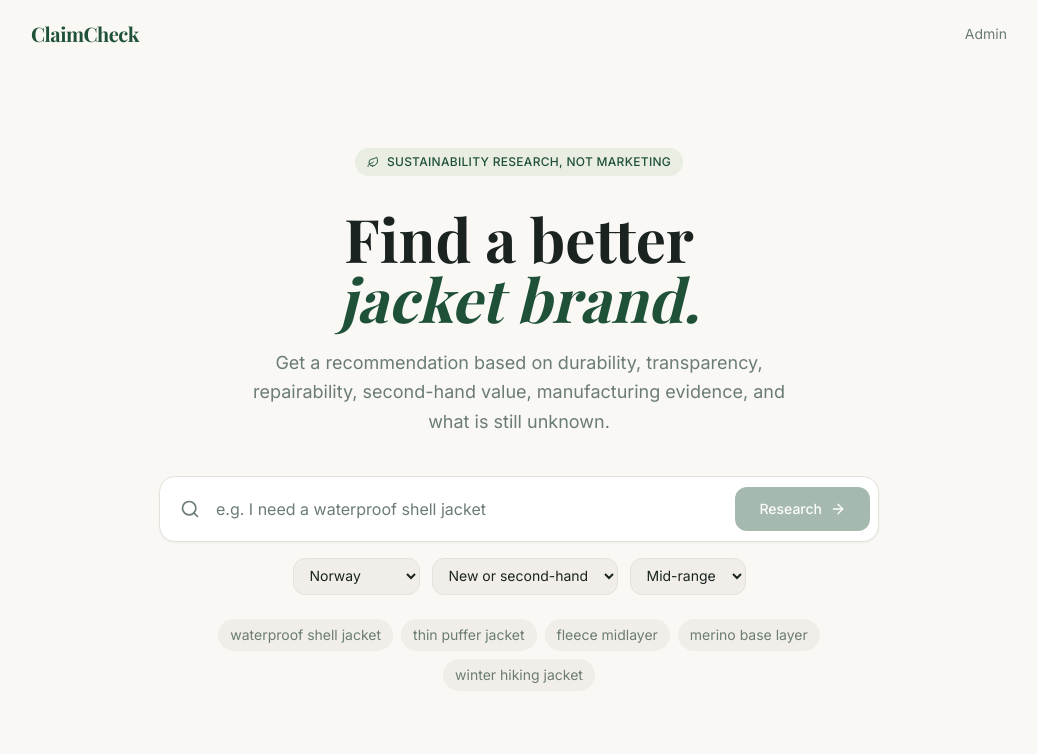
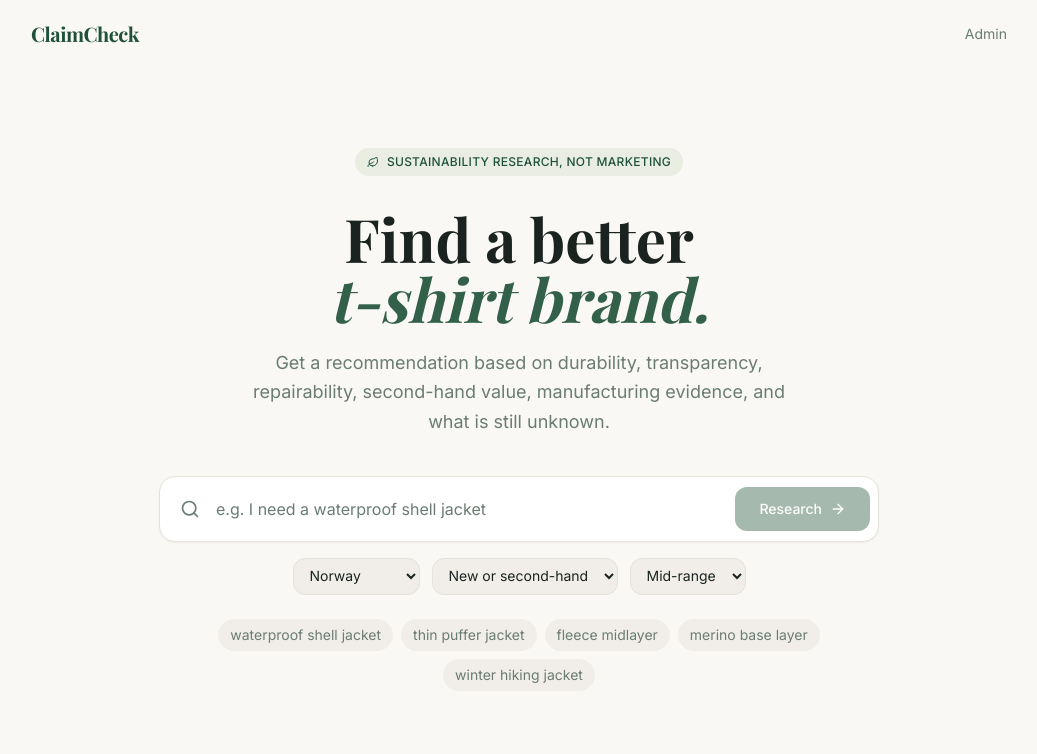
Before and after one commit to tb27j44n5x-oss/worth-wearing, a React (Vite) app: page / in a window 1280 px wide. Shown: the top 754 px of the page, without its empty margins (121-1158 px from the left). Built offline with nearby package versions, Linux system fonts and the light colour scheme; no server answers; a web font is replaced by a local one.

Commit message:
File changes

```diff
--- a/src/index.css
+++ b/src/index.css
@@ -56,6 +56,11 @@
   }
 }
 
+@keyframes fadeUp {
+  from { opacity: 0; transform: translateY(8px); }
+  to   { opacity: 1; transform: translateY(0); }
+}
+
 @layer base {
   * {
     @apply border-border outline-ring/50;
--- a/src/pages/SearchPage.jsx
+++ b/src/pages/SearchPage.jsx
@@ -1,7 +1,9 @@
-import { useState } from "react";
+import { useState, useEffect } from "react";
 import { useNavigate } from "react-router-dom";
 import { Search, ArrowRight, Leaf, Shield, Wrench, ShoppingBag } from "lucide-react";
 import { motion } from "framer-motion";
+
+const ROTATING_WORDS = ["jacket", "wetsuit", "hoodie", "t-shirt", "jeans", "brand"];
 
 const EXAMPLES = [
   "waterproof shell jacket",
@@ -20,7 +22,15 @@ const FEATURES = [
 
 export default function SearchPage() {
   const [query, setQuery] = useState("");
+  const [wordIndex, setWordIndex] = useState(0);
   const [country, setCountry] = useState("Norway");
+
+  useEffect(() => {
+    const interval = setInterval(() => {
+      setWordIndex(i => (i + 1) % ROTATING_WORDS.length);
+    }, 1800);
+    return () => clearInterval(interval);
+  }, []);
   const [preference, setPreference] = useState("either");
   const [budget, setBudget] = useState("mid");
   const navigate = useNavigate();
@@ -49,7 +59,9 @@ export default function SearchPage() {
 
           <h1 className="font-playfair text-5xl md:text-6xl font-bold text-foreground leading-[1.1] mb-5">
             Find a better<br />
-            <span className="text-primary italic">jacket brand.</span>
+            <span className="text-primary italic" key={wordIndex} style={{ animation: "fadeUp 0.4s ease-out" }}>
+              {ROTATING_WORDS[wordIndex]} brand.
+            </span>
           </h1>
 
           <p className="text-lg text-muted-foreground max-w-xl mx-auto leading-relaxed mb-10">
```
